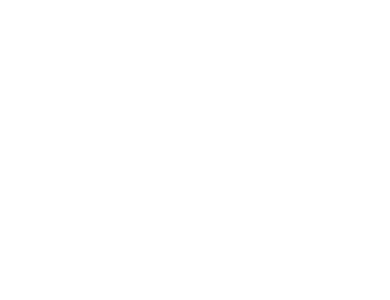
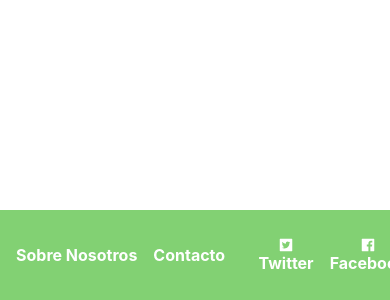
Before and after one commit to raulalhena/hackathon-f5, a React (Create React App) app in the folder frontend/: page / in a window 390 px wide. Shown: the part 544-844 px from the top of the page. Built offline with nearby package versions, Linux system fonts and the light colour scheme.

Commit message:
añado footer

```diff
--- a/frontend/package.json
+++ b/frontend/package.json
@@ -8,6 +8,7 @@
     "@testing-library/user-event": "^13.5.0",
     "react": "^18.2.0",
     "react-dom": "^18.2.0",
+    "react-icons": "^4.10.1",
     "react-router-dom": "^6.14.2",
     "react-scripts": "5.0.1",
     "web-vitals": "^2.1.4"
--- a/frontend/src/App.js
+++ b/frontend/src/App.js
@@ -5,6 +5,7 @@
 import Home from './Pages/Home';
 import ProductDetail from './Pages/ProductDetail';
 import { DataContext } from './Data/DataContexProvider';
+import Footer from './Components/Footer/Footer';
 
 
 
@@ -19,7 +20,7 @@
         <Route exact path="/ProductDetail" element={< ProductDetail />} />
         <Route exact path="/" element={< page />} />
       </Routes>
-      {/* <Footer /> */}
+      <Footer />
     </Router>
   );
 }
--- /dev/null
+++ b/frontend/src/Components/Footer/Footer.css
@@ -0,0 +1,57 @@
+footer {
+    width: 80%;
+    height: 5%;
+    position: fixed;
+    bottom: 0;
+    background-color: #82D173;
+    display: flex;
+    align-items: center;
+    color: white;
+    font-size: 1rem;
+    text-align: left;
+    padding: 1rem 10rem;
+    justify-content: space-between;
+}
+
+.rs-button, .t-button{
+    color: white;
+    text-decoration: none;
+    font-weight: bold;
+}
+
+.Footer-Left {
+    display: flex;
+    gap: 1rem;
+}
+
+.Footer-Right {
+    display: flex;
+    gap: 1rem;
+}
+
+@media only screen and (min-width: 601px) and (max-width: 991px) {
+    .footer{
+    width: 100vw;
+    }
+
+
+}
+
+@media only screen and (max-width: 600px){
+
+    .footer{
+    width: 100%;
+    font-size: 1rem;
+    justify-content: space-between;
+    padding: 1.5rem 1rem;
+    }
+
+.facebook, .twitter{
+    display: flex;
+    flex-direction: column;
+    justify-content: center;
+    align-items: center;
+    text-align: center;
+}
+
+}
--- /dev/null
+++ b/frontend/src/Components/Footer/Footer.js
@@ -0,0 +1,39 @@
+import React from 'react';
+import { Link } from 'react-router-dom';
+import { AiFillFacebook } from 'react-icons/ai';
+import { AiFillTwitterSquare } from 'react-icons/ai';
+import './Footer.css';
+
+const Buttons = () => {
+return (
+    <div className="Footer-Left">
+    <Link to="/" className="t-button hover-t-buttons">Sobre Nosotros</Link>
+    <Link to="/" className="t-button hover-t-buttons">Contacto</Link>
+    </div>
+);
+};
+const Pages = () => {
+    return (
+        <div className='Footer-Right'>
+        <div className='twitter'>
+            <AiFillTwitterSquare />
+            <Link to="https://twitter.com/?lang=es/" className="rs-button">Twitter</Link>
+        </div>
+        <div className='facebook'>
+            <AiFillFacebook />
+            <Link to="https://es-es.facebook.com/" className="rs-button">Facebook</Link>
+        </div>
+        </div>
+    );
+};
+
+    const Footer = () => {
+    return (
+        <footer className="footer">
+        <Buttons />
+        <Pages />
+        </footer>
+    );
+    };
+
+export default Footer;
```
Also changed, not shown: frontend/src/Components/Footer.js (deleted), 1 other file (tests, documents, lock files or other folders).
